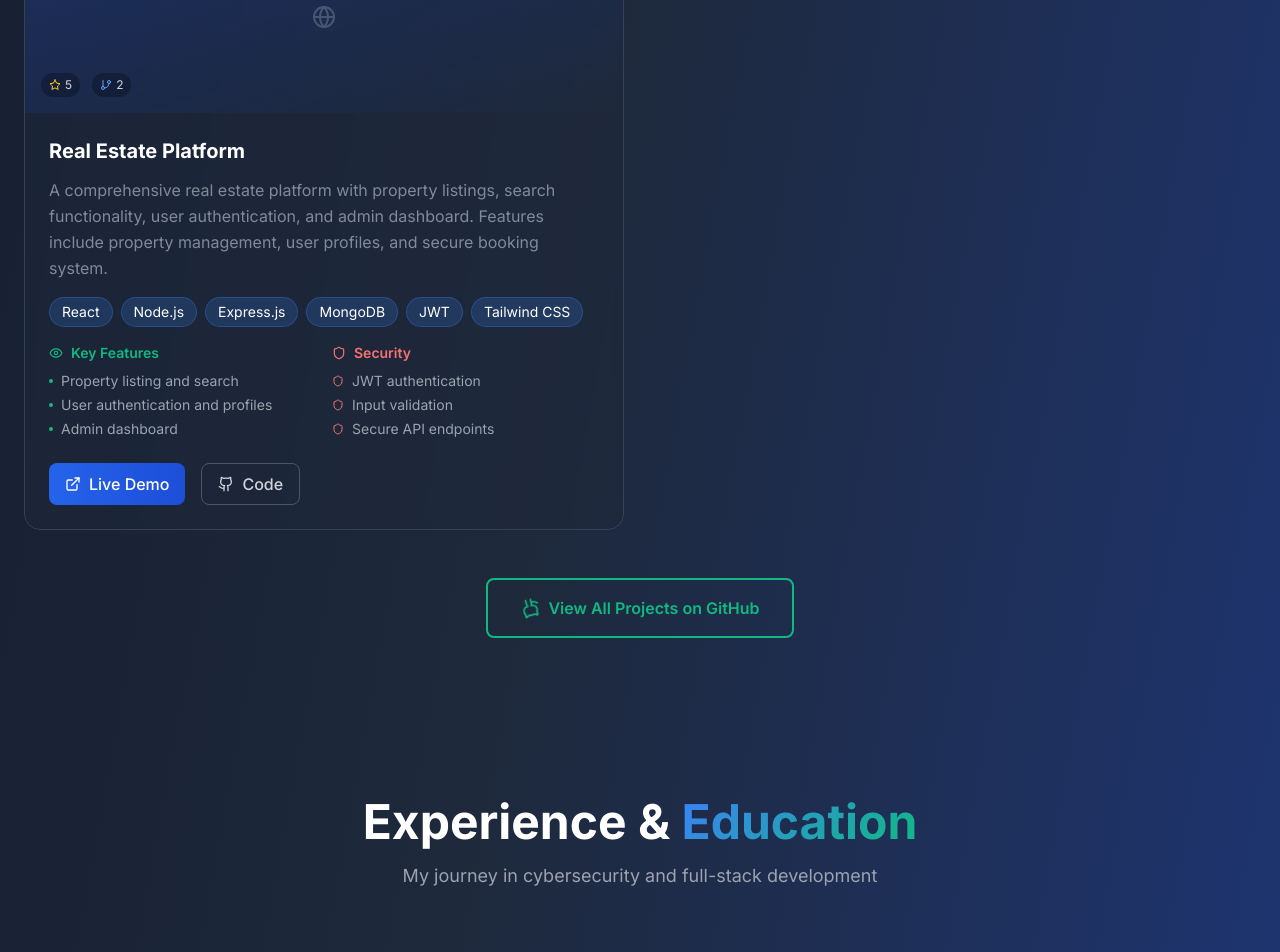
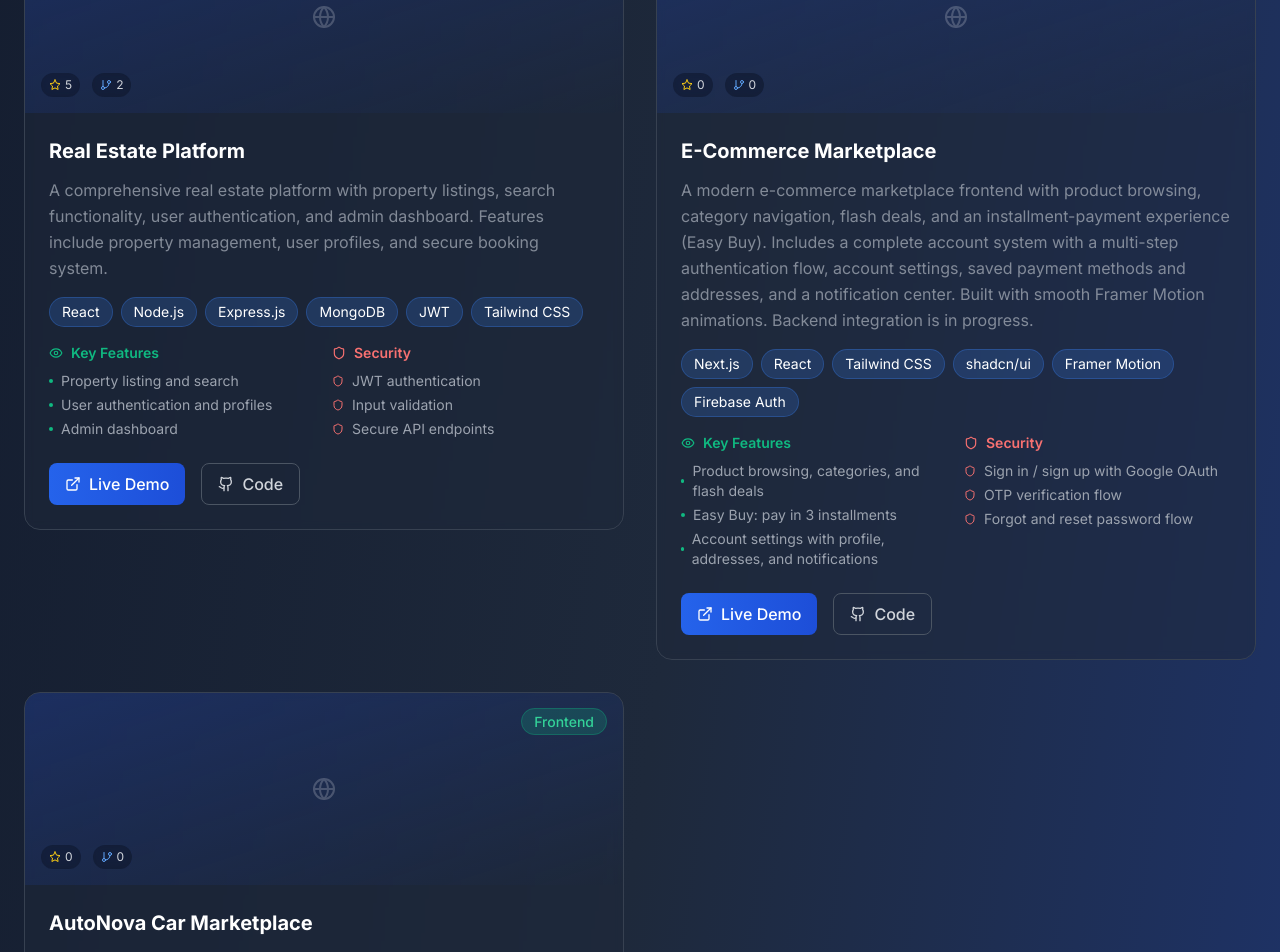
Before and after one commit to Feranmi2241/My-Portfolio, a Next.js app: page / in a window 1280 px wide. Shown: the part 3640-4592 px from the top of the page. Built offline with nearby package versions, Linux system fonts and the light colour scheme.

Commit message:
frontend project addings

```diff
--- a/components/Experience.tsx
+++ b/components/Experience.tsx
@@ -31,6 +31,36 @@ const Experience = () => {
         'Integrating Front-end and Back-end',
         'Testing and debugging',
         'Deployment and Maintenance'
+      ]
+    },
+    {
+      title: 'Frontend Developer',
+      company: 'E-Commerce Marketplace (Personal Project)',
+      location: 'Remote',
+      period: '2026',
+      type: 'Project',
+      responsibilities: [
+        'Built a responsive e-commerce marketplace frontend with Next.js, React, Tailwind CSS, and shadcn/ui',
+        'Implemented product browsing, category navigation, flash deals with a live countdown, and an "Easy Buy" installment-payment experience',
+        'Integrated Firebase authentication with email/password and Google sign-in',
+        'Built a full account system: settings, saved addresses and payment methods, and a notification center',
+        'Added smooth animations with Framer Motion across the interface',
+        'Frontend complete; backend integration in progress'
+      ]
+    },
+    {
+      title: 'Frontend Developer',
+      company: 'AutoNova Car Marketplace (Personal Project)',
+      location: 'Remote',
+      period: '2026',
+      type: 'Project',
+      responsibilities: [
+        'Built a responsive car buying and selling marketplace frontend with React, Vite, and Tailwind CSS',
+        'Designed separate experiences for buyers, sellers/dealers, and admins with role-based flows',
+        'Built a car showroom with filters, listing details, test-drive booking, and a seller analytics dashboard',
+        'Built an admin portal interface covering listing approvals, user management, orders, and content management',
+        'Integrated Firebase authentication with role selection at sign-up and a separate admin login with an OTP step',
+        'Frontend complete; backend integration in progress'
       ]
     },
     // {
--- a/components/Footer.tsx
+++ b/components/Footer.tsx
@@ -132,7 +132,6 @@ const Footer = () => {
               transition={{ duration: 0.3 }}
             >
               Built with Next.js, React,Mongo DB, Express, firebase, Tailwind css, bootstrap. Hosting on Github and Deployment on vercel and Render...
-
             </motion.p>
           </div>
 
--- a/components/Projects.tsx
+++ b/components/Projects.tsx
@@ -30,10 +30,55 @@ const Projects = () => {
       category: 'Full-Stack',
       stars: 5,
       forks: 2
+    },
+    {
+      title: 'E-Commerce Marketplace',
+      description: 'A modern e-commerce marketplace frontend with product browsing, category navigation, flash deals, and an installment-payment experience (Easy Buy). Includes a complete account system with a multi-step authentication flow, account settings, saved payment methods and addresses, and a notification center. Built with smooth Framer Motion animations. Backend integration is in progress.',
+      image: '/images/project2.jpg',
+      technologies: ['Next.js', 'React', 'Tailwind CSS', 'shadcn/ui', 'Framer Motion', 'Firebase Auth'],
+      features: [
+        'Product browsing, categories, and flash deals',
+        'Easy Buy: pay in 3 installments',
+        'Account settings with profile, addresses, and notifications',
+        'Saved cards and addresses management',
+        'Notification center with read/unread states'
+      ],
+      security: [
+        'Sign in / sign up with Google OAuth',
+        'OTP verification flow',
+        'Forgot and reset password flow',
+        'Password strength meter and live validation'
+      ],
+      liveUrl: 'https://e-commerce-marketplace-tau.vercel.app/',
+      githubUrl: 'https://github.com/Feranmi2241/e-commerce-marketplace',
+      category: 'Frontend',
+      stars: 0,
+      forks: 0
+    },
+    {
+      title: 'AutoNova Car Marketplace',
+      description: 'A modern car buying and selling marketplace frontend with dedicated experiences for buyers, sellers/dealers, and admins. Includes a car showroom with filters, seller dashboards with listing analytics, test-drive booking, an AI assistant interface, and a full admin portal interface. Backend integration is in progress.',
+      image: '/images/project3.jpg',
+      technologies: ['React', 'Vite', 'Tailwind CSS', 'Framer'],
+      features: [
+        'Car showroom with advanced filters',
+        'Seller dashboard with listing analytics',
+        'Test-drive booking and AI assistant interface'
+      ],
+      security: [
+        'Role-based access for buyers, sellers, and admins',
+        'Protected seller and admin portal routes',
+        'Input validation on listing and booking forms'
+      ],
+      liveUrl: '#',
+      githubUrl: '#',
+      category: 'Frontend',
+      stars: 0,
+      forks: 0
     }
   ]
 
-  const categories = ['All', 'Full-Stack']
+  const categories = ['All', 'Full-Stack', 'Frontend']
   const [activeCategory, setActiveCategory] = useState('All')
   const [hoveredProject, setHoveredProject] = useState<number | null>(null)
 
--- a/lib/rateLimit.ts
+++ b/lib/rateLimit.ts
@@ -75,11 +75,11 @@ class RateLimit {
 
   private cleanup(now: number) {
     // Remove expired entries to prevent memory leaks
-    for (const [token, data] of this.cache.entries()) {
+    Array.from(this.cache.entries()).forEach(([token, data]) => {
       if (now > data.reset) {
         this.cache.delete(token)
       }
-    }
+    })
 
     // If cache is too large, remove oldest entries
     if (this.cache.size > this.uniqueTokenPerInterval) {
--- a/next.config.js
+++ b/next.config.js
@@ -1,5 +1,7 @@
 /** @type {import('next').NextConfig} */
 const nextConfig = {
+  output: 'export', // <-- ADD THIS LINE
+  // ... leave any other existing settings her
   eslint: {
     ignoreDuringBuilds: true,
   },
```
Also changed, not shown: 1 other file (tests, documents, lock files or other folders).
